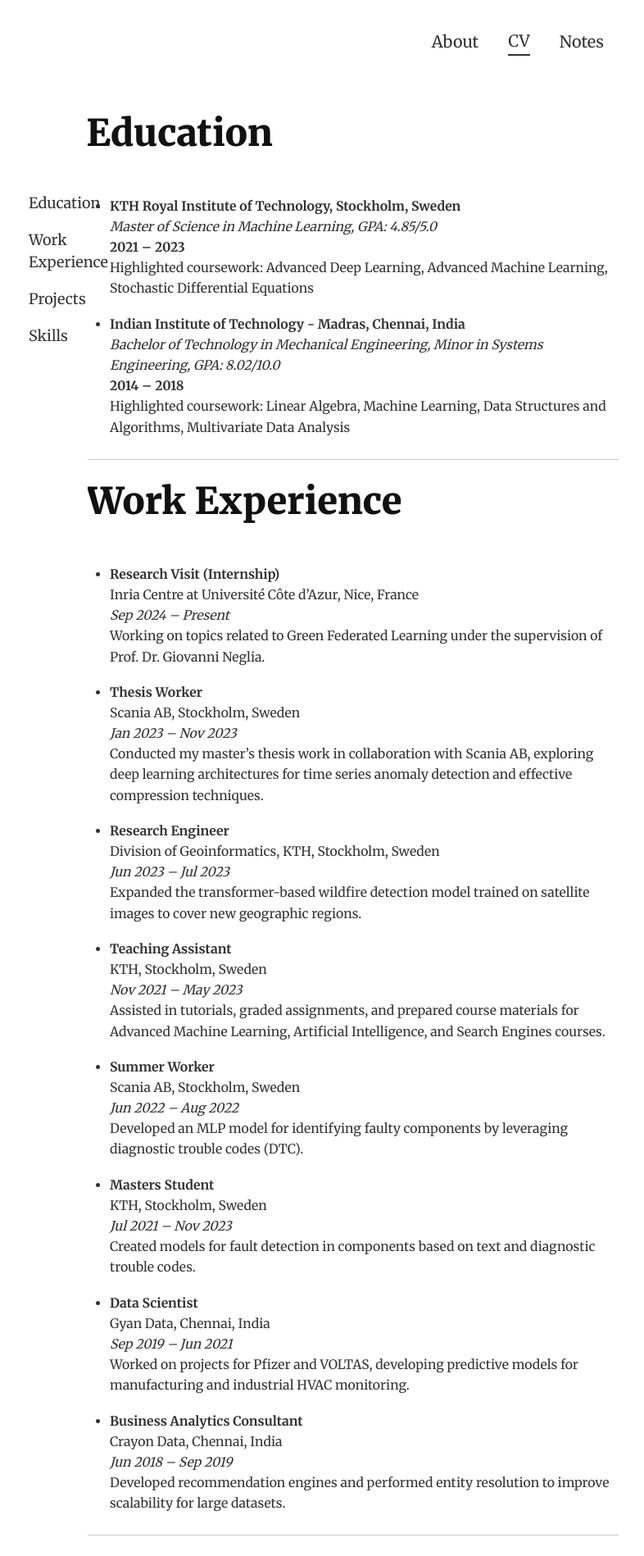
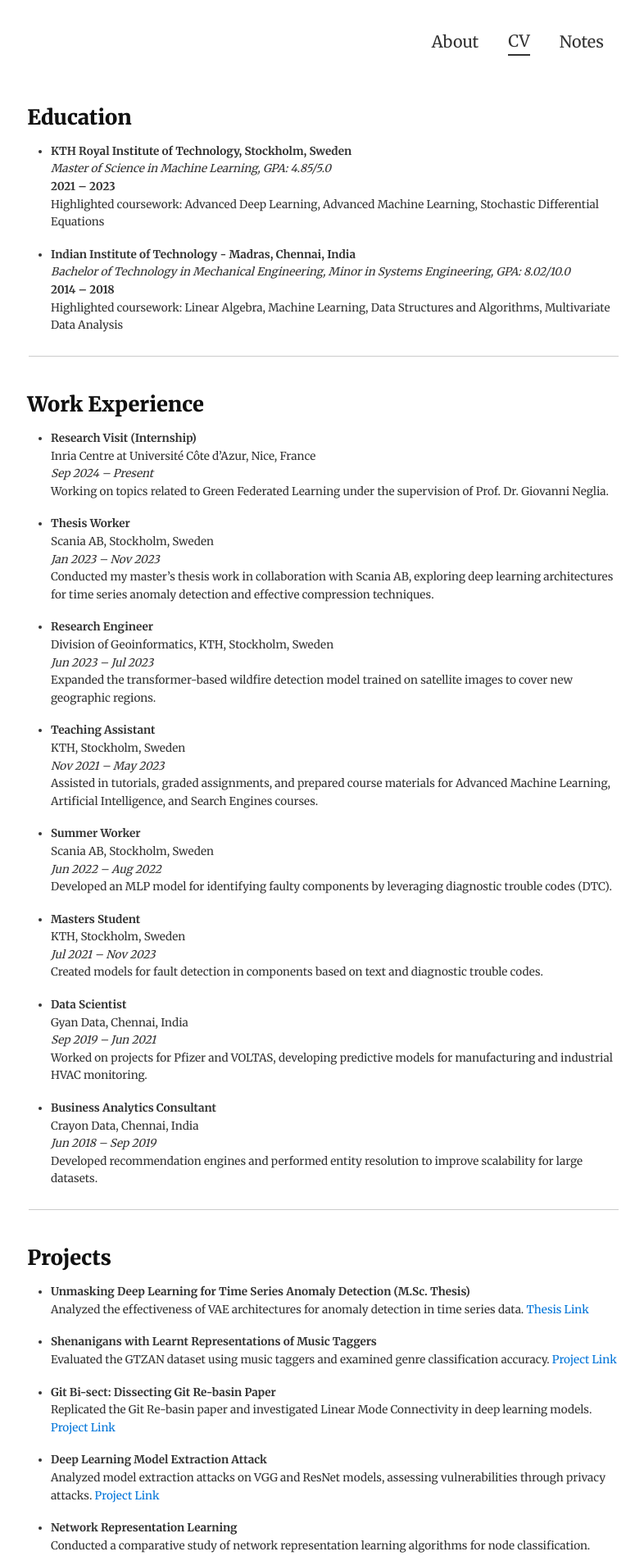
Before and after one commit to dannyrichy/dannyrichy.github.io, a Jekyll site: the page built from docs/cv.md, in a window 1280 px wide. Shown: the top 1898 px of the page at 82% size, without its empty margins (245-1031 px from the left). Built offline with Jekyll 4.4.1, drawn with Linux system fonts in a browser that asks for light colours.

Commit message:
removed the sidebar

```diff
--- a/docs/_layouts/resume.html
+++ b/docs/_layouts/resume.html
@@ -10,20 +10,10 @@
   <link rel="stylesheet" href="css/main.css">
   {% include head.html %}
 </head>
-
-<body class="cv-page">
-  <div class="cv-container">
-    <nav class="sidebar">
-      <a href="#education" class="sidebar-link">Education</a>
-      <a href="#work-experience" class="sidebar-link">Work Experience</a>
-      <a href="#projects" class="sidebar-link">Projects</a>
-      <a href="#skills" class="sidebar-link">Skills</a>
-    </nav>
-    <div class="cv-main-content">
-      {{ content }}
-    </div>
+<body>
+  <div class="container">
+    {{ content }}
   </div>
-  {% include scripts.html %}
+{% include scripts.html %}
 </body>
-
 </html>
--- a/docs/_sass/_motherload.scss
+++ b/docs/_sass/_motherload.scss
@@ -97,7 +97,7 @@
 }
 
 h4, h5, h6 {
-  font-weight: 700; /* Bold weight for smaller headings */
+  font-weight: 400; /* Bold weight for smaller headings */
   margin-top: 1.5rem;
   font-size: 1rem;
 }
@@ -110,7 +110,7 @@
 p, ul, ol, dl, blockquote {
   font-family: 'Merriweather', serif;
   font-weight: 400; /* Regular weight for paragraph text */
-  font-size: 0.875rem; /* Slightly smaller font for normal text */
+  font-size: 0.75rem; /* Slightly smaller font for normal text */
   line-height: 1.6; /* Adjust line-height for readability */
   margin-top: 0;
   margin-bottom: 1rem;
@@ -231,69 +231,3 @@
 .top-nav a.active {
   border-bottom: 2px solid #333; /* Adds a dark line under the selected section */
 }
-
-//* Styles specific to the CV page */
-.cv-page .cv-container {
-  display: flex;
-  flex-wrap: wrap;
-  padding: 1rem;
-  max-width: 40rem; /* Limit max-width to 1200px */
-  margin: 0 auto; /* Center the container horizontally */
-  overflow: auto; /* Enable scrolling if content overflows */
-  min-height: 100vh; /* Ensure container takes full viewport height */
-  position: relative; /* Ensure sticky positioning works */
-}
-
-.cv-page .cv-main-content {
-  flex: 1;
-  overflow: auto; /* Ensure content scrolls independently */
-}
-
-/* Sidebar styling */
-.cv-page .sidebar {
-  position: -webkit-sticky; /* Add support for Safari */
-  position: sticky; /* Sticky positioning for modern browsers */
-  top: 0;  /* Aligns the top of the sidebar with the top of the page */
-  padding-top: 5rem;
-  width: 10%;  /* Increased width for the sidebar */
-  background-color: transparent;  /* Transparent background */
-  border: none; /* Remove any border */
-  box-shadow: none; /* Remove any box-shadow or extra effects */
-  z-index: 10;  /* Ensure the sidebar stays above the content */
-}
-
-/* Styling for sidebar links */
-.cv-page .sidebar-link {
-  color: #333; /* Dark color for links (matches navbar) */
-  text-decoration: none;
-  font-size: 1remrem;
-  display: block;
-  padding: 0.25rem 0;  /* Reduced padding for less space between items */
-  margin-bottom: 0.5rem;  /* Reduced space between links */
-  font-family: 'Merriweather', serif; /* Consistent font family */
-  font-weight: 400; /* Regular font weight */
-  transition: color 0.3s ease; /* Smooth transition for hover effect */
-}
-
-/* Active link in sidebar */
-.cv-page .sidebar-link.active {
-  color: #333; /* Active link color (matches navbar) */
-  font-weight: bold;
-  border-bottom: 2px solid #333; /* Border to match the active navbar link style */
-}
-
-/* Hover effect for sidebar links */
-.cv-page .sidebar-link:hover {
-  color: #333; /* Change color to match navbar hover color */
-}
-
-/* Media query for small screens */
-@media (max-width: 768px) {
-  .cv-page .sidebar {
-    width: 100%;  /* Full width for smaller screens */
-    padding-top: 1rem;
-  }
-  .cv-page .cv-main-content {
-    padding-left: 0;  /* No space on left for smaller screens */
-  }
-}
--- a/docs/cv.md
+++ b/docs/cv.md
@@ -3,7 +3,7 @@
 title: "CV"
 ---
 
-# Education
+## Education
 
 - **KTH Royal Institute of Technology, Stockholm, Sweden**
   _Master of Science in Machine Learning, GPA: 4.85/5.0_
@@ -17,7 +17,7 @@
 
 ---
 
-# Work Experience
+## Work Experience
 
 - **Research Visit (Internship)**
   Inria Centre at Université Côte d’Azur, Nice, France
@@ -61,7 +61,7 @@
 
 ---
 
-# Projects
+## Projects
 
 - **Unmasking Deep Learning for Time Series Anomaly Detection (M.Sc. Thesis)**
   Analyzed the effectiveness of VAE architectures for anomaly detection in time series data. [Thesis Link](https://kth.diva-portal.org/smash/record.jsf?pid=diva2:1823999)
@@ -83,6 +83,6 @@
 
 ---
 
-# Skills
+## Skills
 
 Python, Java, Scala, TensorFlow, PyTorch, Keras, Apache Spark, Airflow, OpenMPI, SQL, AWS, GCP, Git, Slurm
```
Also changed, not shown: docs/_includes/scripts.html (+0 -21 lines).
